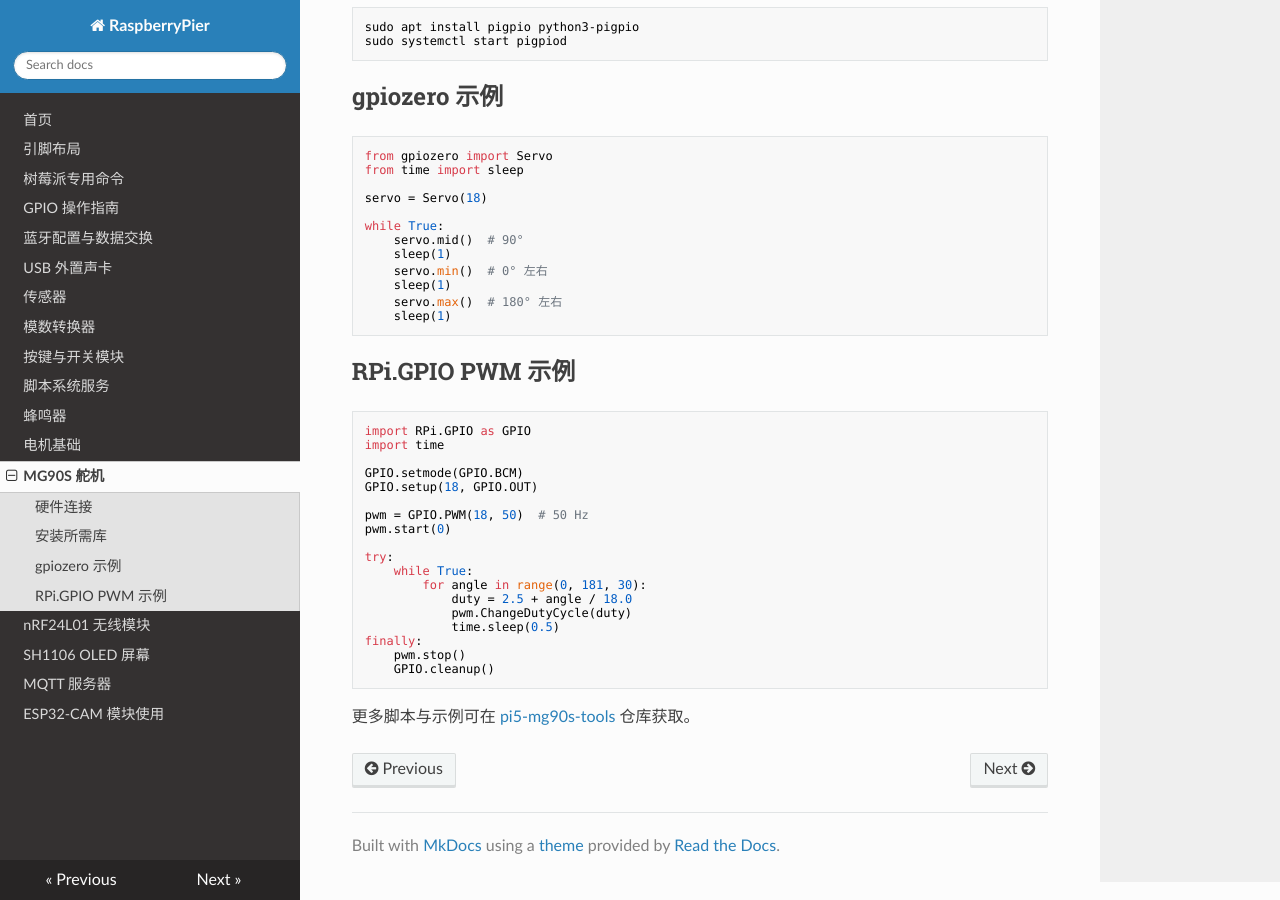
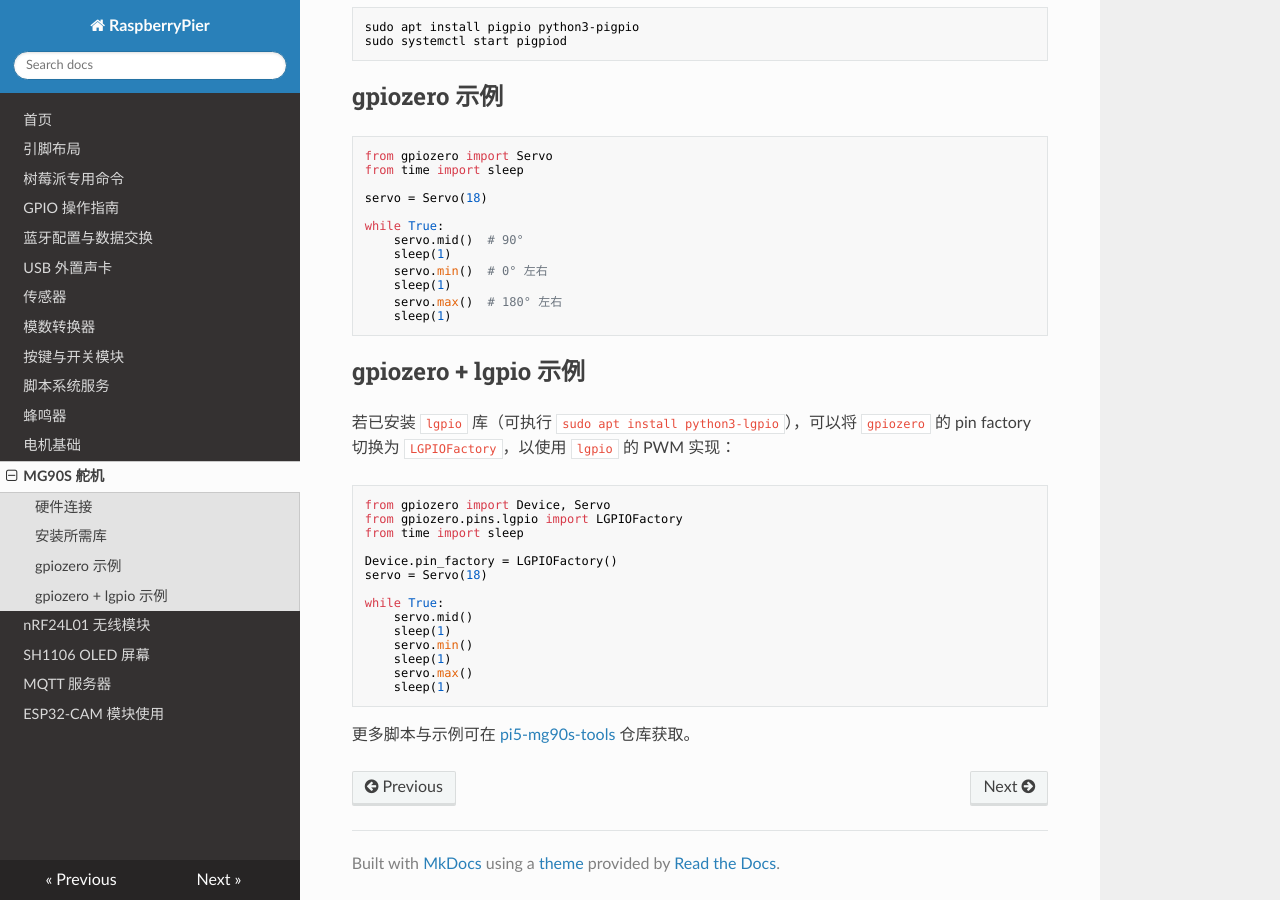
Before and after one commit to SwartzMss/RaspberryPier, an MkDocs documentation site: the page built from docs/servo.md, in a window 1280 px wide and 900 px high, scrolled down 699 px. Built offline with MkDocs 1.6.1, drawn with Linux system fonts in a browser that asks for light colours; nearby versions of some CDN libraries.

Commit message:
docs: remove RPi.GPIO servo example

````diff
--- a/docs/servo.md
+++ b/docs/servo.md
@@ -43,27 +43,27 @@ while True:
     sleep(1)
 ```
 
-## RPi.GPIO PWM 示例
+
+## gpiozero + lgpio 示例
+
+若已安装 `lgpio` 库（可执行 `sudo apt install python3-lgpio`），可以将
+`gpiozero` 的 pin factory 切换为 `LGPIOFactory`，以使用 `lgpio` 的 PWM 实现：
 
 ```python
-import RPi.GPIO as GPIO
-import time
+from gpiozero import Device, Servo
+from gpiozero.pins.lgpio import LGPIOFactory
+from time import sleep
 
-GPIO.setmode(GPIO.BCM)
-GPIO.setup(18, GPIO.OUT)
+Device.pin_factory = LGPIOFactory()
+servo = Servo(18)
 
-pwm = GPIO.PWM(18, 50)  # 50 Hz
-pwm.start(0)
-
-try:
-    while True:
-        for angle in range(0, 181, 30):
-            duty = 2.5 + angle / 18.0
-            pwm.ChangeDutyCycle(duty)
-            time.sleep(0.5)
-finally:
-    pwm.stop()
-    GPIO.cleanup()
+while True:
+    servo.mid()
+    sleep(1)
+    servo.min()
+    sleep(1)
+    servo.max()
+    sleep(1)
 ```
 
 更多脚本与示例可在 [pi5-mg90s-tools](https://github.com/SwartzMss/pi5-mg90s-tools) 仓库获取。
````
